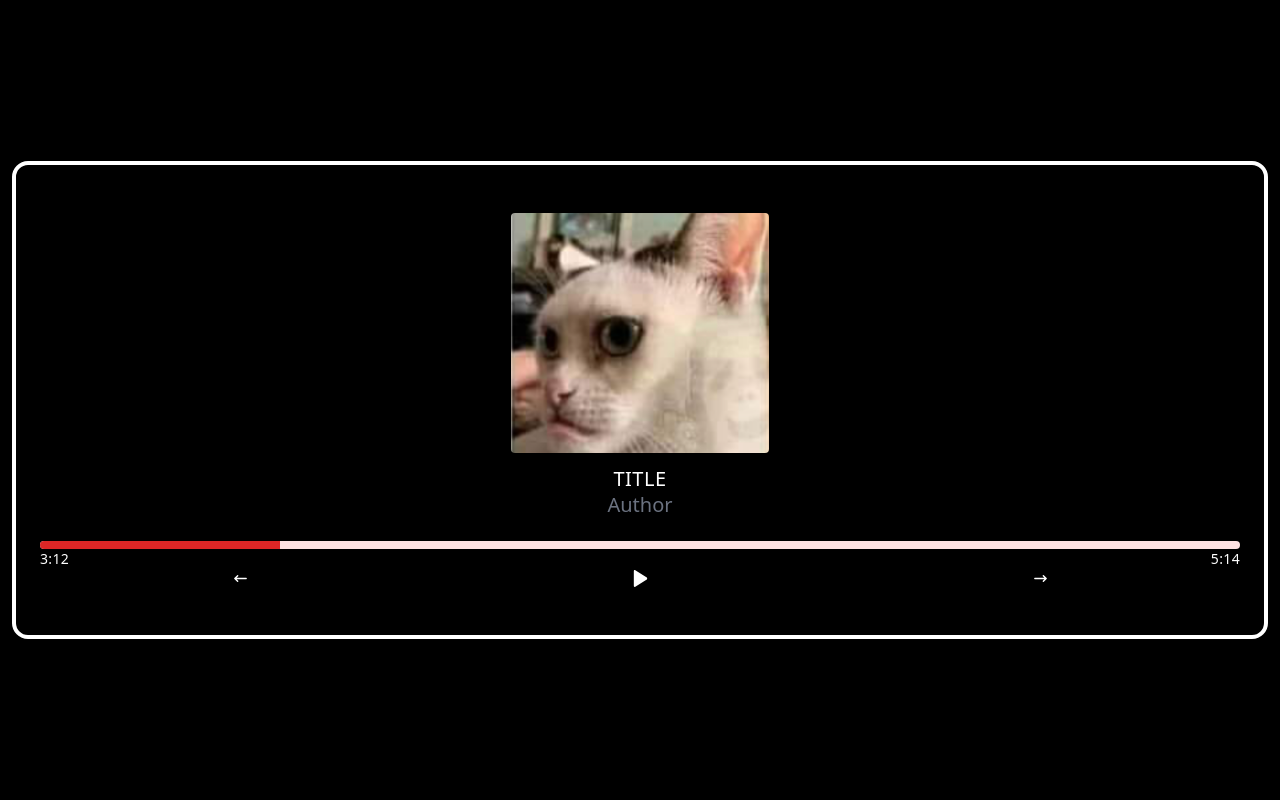
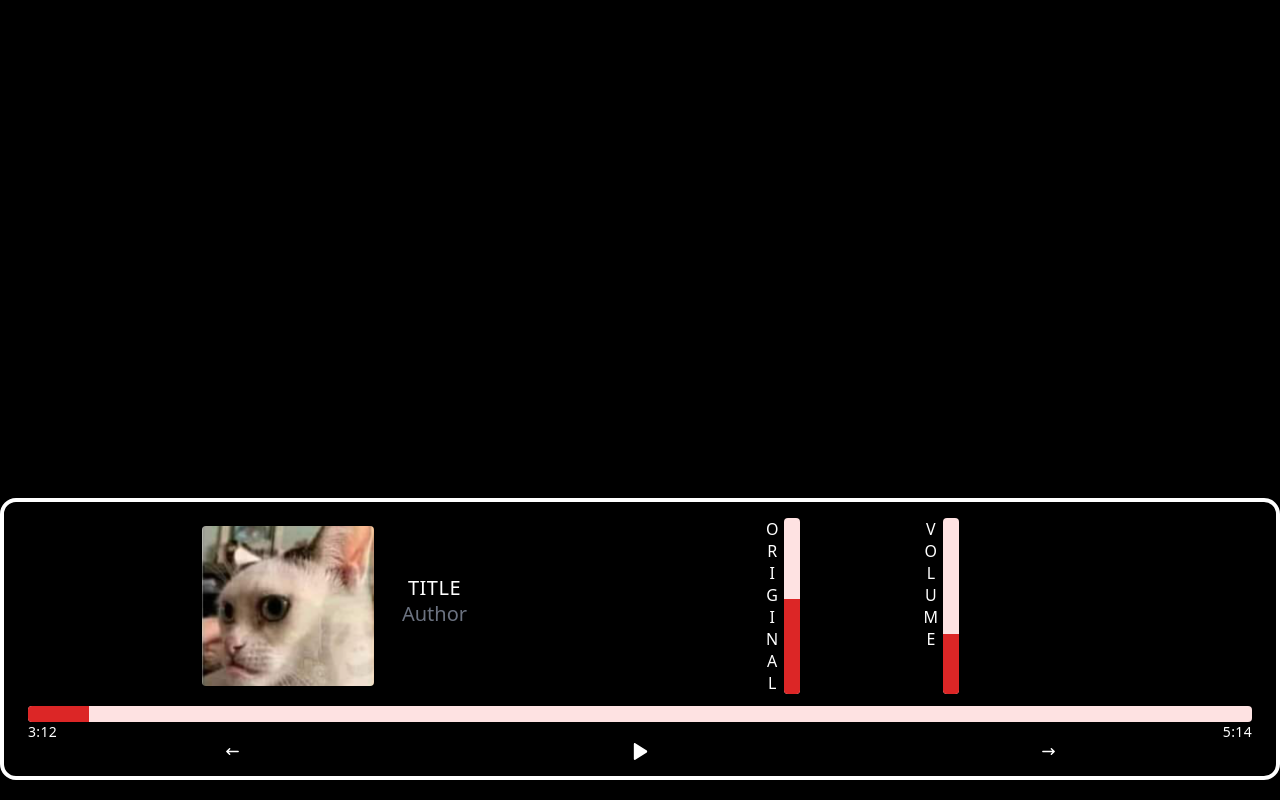
Before and after one commit to wujekd/LoaDjango, a Django app: page /player1/ in a window 1280 px wide. Run offline with Django 5.2, Linux system fonts and the light colour scheme; some libraries are stand-ins or nearby versions.

Commit message:
added volume bars to the player

```diff
--- a/templates/base.html
+++ b/templates/base.html
@@ -9,7 +9,7 @@
 		{% tailwind_css %}
 	</head>
 
-	<body class="p-3 flex min-h-screen justify-center items-center bg-black">
+	<body class="p-3 flex flex-col min-h-screen justify-center items-center bg-black">
         {% block content %}
         {% endblock content %}
 	</body>
--- a/templates/player1.html
+++ b/templates/player1.html
@@ -3,22 +3,53 @@
 
 
 {% block content %}
+<style>
+    .vertext {
+        writing-mode: vertical-rl;
+        text-orientation: upright;
+        z-index: 100;
+    }
+</style>
 
-<div class="container bg-black py-12 px-6 border-white border-4 rounded-2xl overflow-hidden">
+
+
+
+<div class="container fixed bottom-5 bg-black py-4 px-6 border-white border-4 rounded-2xl overflow-hidden">
 {% comment %} <div class="mb-6 text-center relative">
     <svg class="h-6 w-6 text-white inline-block absolute left-0" fill="#ff56ff" version="1.1" id="Capa_1" xmlns="http://www.w3.org/2000/svg" xmlns:xlink="http://www.w3.org/1999/xlink" viewBox="0 0 124.512 124.512" xml:space="preserve" stroke="#ffffff"><g id="SVGRepo_bgCarrier" stroke-width="0"></g><g id="SVGRepo_tracerCarrier" stroke-linecap="round" stroke-linejoin="round"></g><g id="SVGRepo_iconCarrier"> <g> <path d="M113.956,57.006l-97.4-56.2c-4-2.3-9,0.6-9,5.2v112.5c0,4.6,5,7.5,9,5.2l97.4-56.2 C117.956,65.105,117.956,59.306,113.956,57.006z"></path> </g> </g></svg>
     <h2 class="text-white inline-block font-medium text-sm uppercase tracking-wider">Now playing</h2>
 </div> {% endcomment %}
+<div class="flex justify-evenly mb-3">
+    <div class="flex justif-evenly items-center">
+        <img src="{% static 'pics/album1.png' %}" alt="Cover Image" class="rounded h-40 mx-auto z-10" />
+<div class="px-7">
+        <h2 class="text-white text-center mt-3 text-xl font-medium uppercase tracking-wide">Title</h2>
+        <h3 class="text-gray-500 text-xl text-center leading-6 mb-6">Author</h3>
+</div>
+    </div>
+    {% comment %} VOLUMES VOLUMES VOLUMES VOLUMES {% endcomment %}
+<div class="flex w-1/3 justify-evenly">
+    <div class="flex w-1/6">
+        <span class="vertext text-white">ORIGINAL</span>
+        <div class="bg-red-100 overflow-hidden rounded relative w-4 flex justify-center">
+            <div style="height: 54%" class="bg-red-600 px-2 absolute bottom-0"></div>
+        </div>
 
-<img src="{% static 'pics/album1.png' %}" alt="Cover Image" class="rounded h-60 mx-auto z-10" />
-
-<h2 class="text-white text-center mt-3 text-xl font-medium uppercase tracking-wide">Title</h2>
-<h3 class="text-gray-500 text-xl text-center leading-6 mb-6">Author</h3>
+    </div>
+    <div class="flex w-1/6">
+        <span class="vertext text-white">VOLUME</span>
+        <div class="bg-red-100 overflow-hidden rounded relative w-4 flex justify-center">
+            <div style="height: 34%" class="bg-red-600 px-2 absolute bottom-0"></div>
+        </div>
+    </div>
+    </div>
 
 
+
+</div>
 {% comment %} progress bar ÷ {% endcomment %}
 <div class="bg-red-100 rounded overflow-hidden">
-    <div style="width: 20%" class="bg-red-600 p-1"></div>
+    <div style="width: 5%" class="bg-red-600 py-2"></div>
 </div>
 
 {% comment %} times  {% endcomment %}
--- a/theme/static/css/dist/styles.css
+++ b/theme/static/css/dist/styles.css
@@ -787,6 +787,10 @@ select {
   position: static;
 }
 
+.fixed {
+  position: fixed;
+}
+
 .absolute {
   position: absolute;
 }
@@ -797,6 +801,14 @@ select {
 
 .left-0 {
   left: 0px;
+}
+
+.bottom-0 {
+  bottom: 0px;
+}
+
+.bottom-5 {
+  bottom: 1.25rem;
 }
 
 .z-10 {
@@ -832,6 +844,22 @@ select {
   margin-bottom: 1px;
 }
 
+.mb-2 {
+  margin-bottom: 0.5rem;
+}
+
+.mb-3 {
+  margin-bottom: 0.75rem;
+}
+
+.ml-2 {
+  margin-left: 0.5rem;
+}
+
+.ml-6 {
+  margin-left: 1.5rem;
+}
+
 .block {
   display: block;
 }
@@ -852,6 +880,18 @@ select {
   height: 15rem;
 }
 
+.h-full {
+  height: 100%;
+}
+
+.h-64 {
+  height: 16rem;
+}
+
+.h-40 {
+  height: 10rem;
+}
+
 .min-h-screen {
   min-height: 100vh;
 }
@@ -860,12 +900,64 @@ select {
   width: 1.5rem;
 }
 
+.w-16 {
+  width: 4rem;
+}
+
+.w-2 {
+  width: 0.5rem;
+}
+
+.w-5 {
+  width: 1.25rem;
+}
+
+.w-4 {
+  width: 1rem;
+}
+
+.w-full {
+  width: 100%;
+}
+
+.w-1\/3 {
+  width: 33.333333%;
+}
+
+.w-1\/4 {
+  width: 25%;
+}
+
+.w-1\/5 {
+  width: 20%;
+}
+
+.w-1\/6 {
+  width: 16.666667%;
+}
+
+.w-1\/2 {
+  width: 50%;
+}
+
 .max-w-xs {
   max-width: 20rem;
 }
 
 .transform {
   transform: translate(var(--tw-translate-x), var(--tw-translate-y)) rotate(var(--tw-rotate)) skewX(var(--tw-skew-x)) skewY(var(--tw-skew-y)) scaleX(var(--tw-scale-x)) scaleY(var(--tw-scale-y));
+}
+
+.list-disc {
+  list-style-type: disc;
+}
+
+.flex-row {
+  flex-direction: row;
+}
+
+.flex-col {
+  flex-direction: column;
 }
 
 .items-center {
@@ -878,6 +970,14 @@ select {
 
 .justify-between {
   justify-content: space-between;
+}
+
+.justify-evenly {
+  justify-content: space-evenly;
+}
+
+.overflow-auto {
+  overflow: auto;
 }
 
 .overflow-hidden {
@@ -966,6 +1117,26 @@ select {
 .px-6 {
   padding-left: 1.5rem;
   padding-right: 1.5rem;
+}
+
+.px-2 {
+  padding-left: 0.5rem;
+  padding-right: 0.5rem;
+}
+
+.px-5 {
+  padding-left: 1.25rem;
+  padding-right: 1.25rem;
+}
+
+.px-7 {
+  padding-left: 1.75rem;
+  padding-right: 1.75rem;
+}
+
+.py-4 {
+  padding-top: 1rem;
+  padding-bottom: 1rem;
 }
 
 .text-center {
```
Also changed, not shown: other parts of theme/static/css/dist/styles.css (+51 -0 lines).
